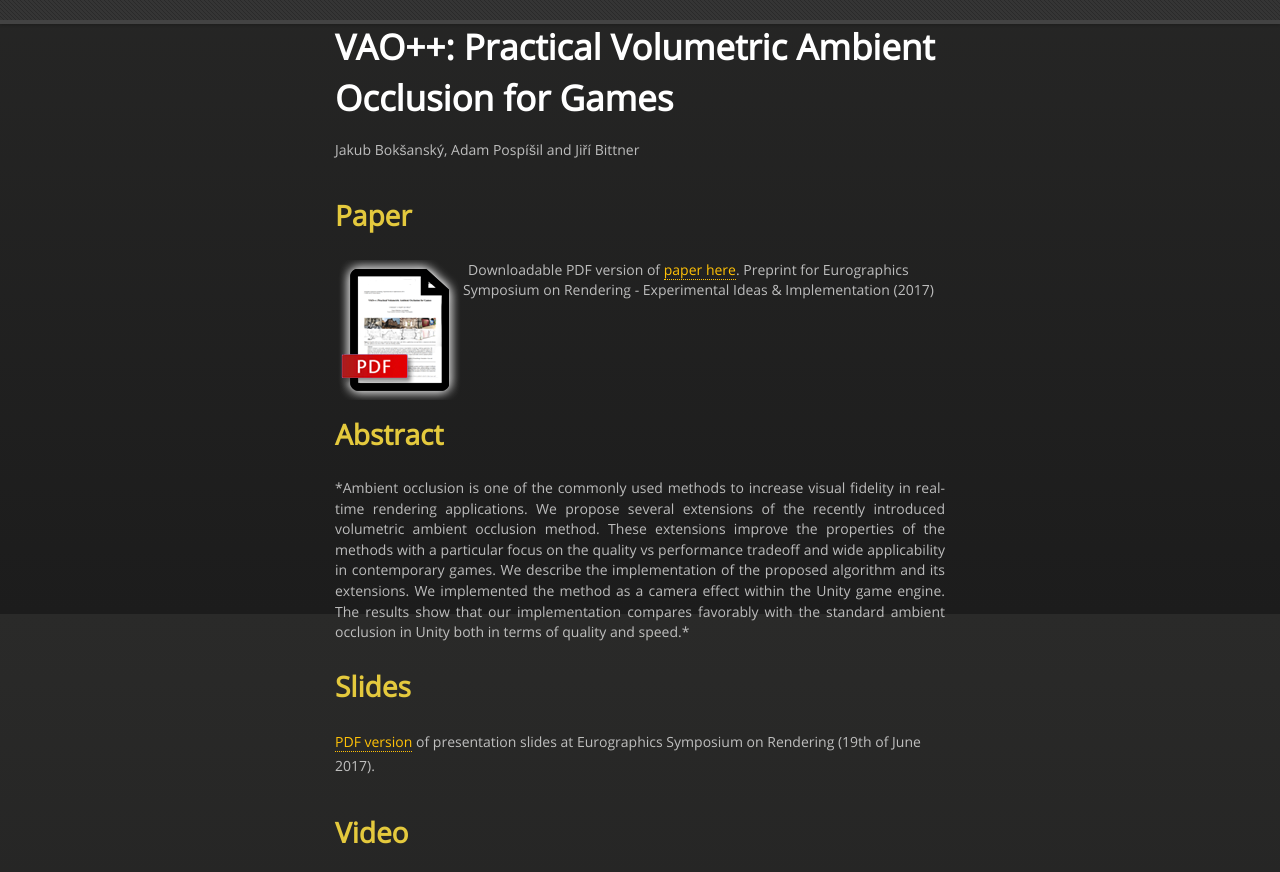
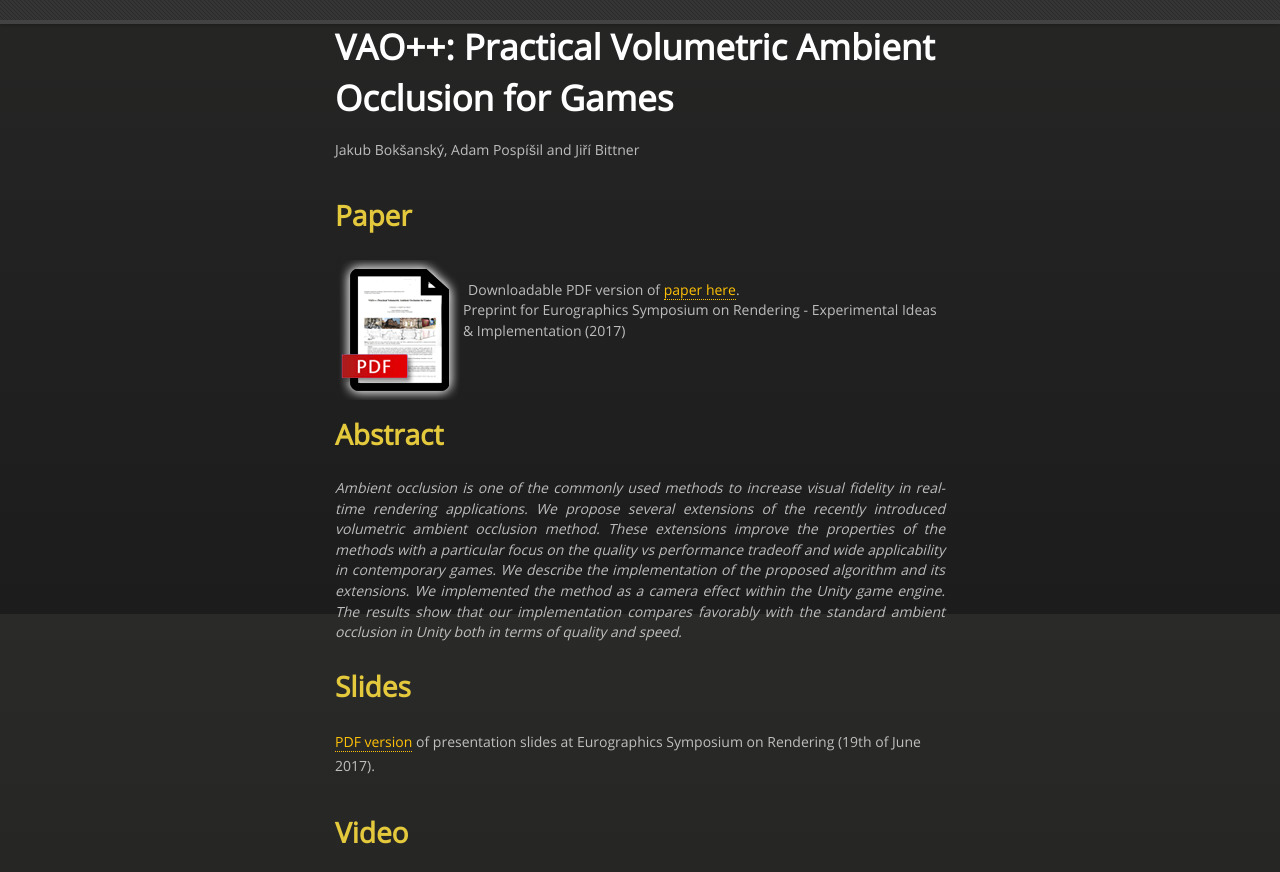
Before and after one commit to projectwilberforce/projectwilberforce.github.io, a Jekyll site: the page built from vaopaper/index.md, in a window 1280 px wide and 900 px high, scrolled down 286 px, cut to the strip 0-872 px from the top of the window. Built offline with Jekyll 4.4.1, drawn with Linux system fonts in a browser that asks for light colours; nearby versions of some CDN libraries; our own code applies the rules of GitHub Pages for plain Markdown files.

Commit message:
more css fixes

```diff
--- a/vaopaper/index.md
+++ b/vaopaper/index.md
@@ -15,15 +15,15 @@ Jakub Bokšanský, Adam Pospíšil and Jiří Bittner
 	</a>
 </div>
 
-<div style="display: inline; margin:5px;">
-Downloadable PDF version of <a href="VAOPlusPlus.pdf">paper here</a>.
+<div style="display: inline; margin:5px; top: 20px; position: relative;">
+Downloadable PDF version of <a href="VAOPlusPlus.pdf">paper here</a>.<br />
 Preprint for Eurographics Symposium on Rendering - Experimental Ideas & Implementation (2017)
 </div>
 
 ## Abstract
 
-<div style="text-align: justify;">
-*Ambient occlusion is one of the commonly used methods to increase visual fidelity in real-time rendering applications. We propose several extensions of the recently introduced volumetric ambient occlusion method. These extensions improve the properties of the methods with a particular focus on the quality vs performance tradeoff and wide applicability in contemporary games. We describe the implementation of the proposed algorithm and its extensions. We implemented the method as a camera effect within the Unity game engine. The results show that our implementation compares favorably with the standard ambient occlusion in Unity both in terms of quality and speed.*
+<div style="text-align: justify; font-style: italic;">
+Ambient occlusion is one of the commonly used methods to increase visual fidelity in real-time rendering applications. We propose several extensions of the recently introduced volumetric ambient occlusion method. These extensions improve the properties of the methods with a particular focus on the quality vs performance tradeoff and wide applicability in contemporary games. We describe the implementation of the proposed algorithm and its extensions. We implemented the method as a camera effect within the Unity game engine. The results show that our implementation compares favorably with the standard ambient occlusion in Unity both in terms of quality and speed.
 </div>
 
 ## Slides
```
